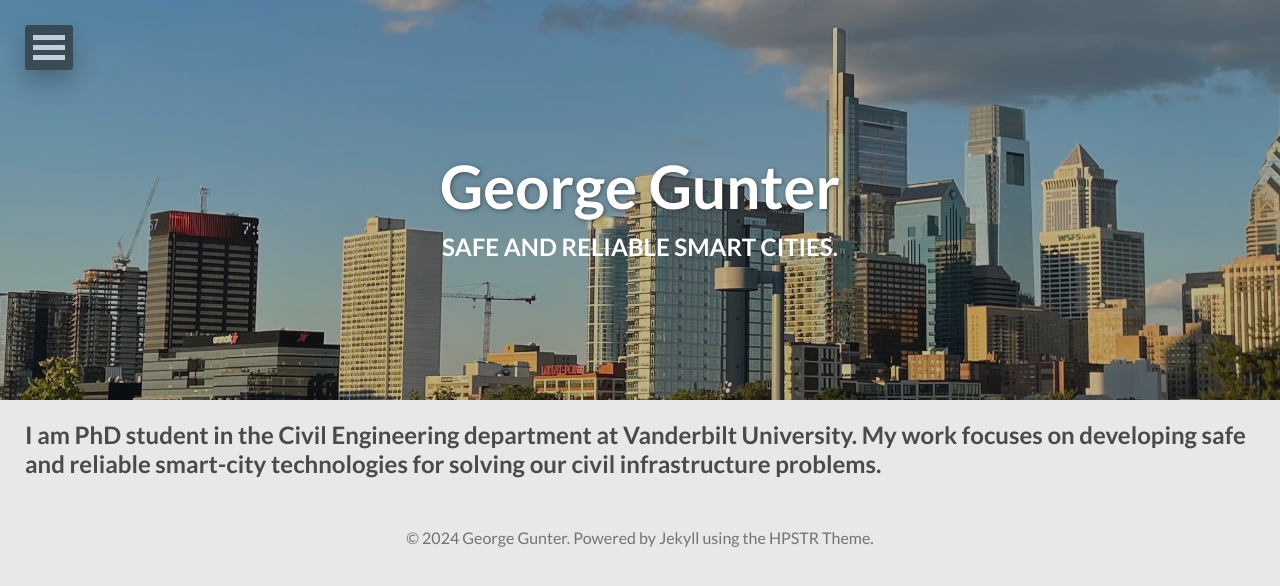
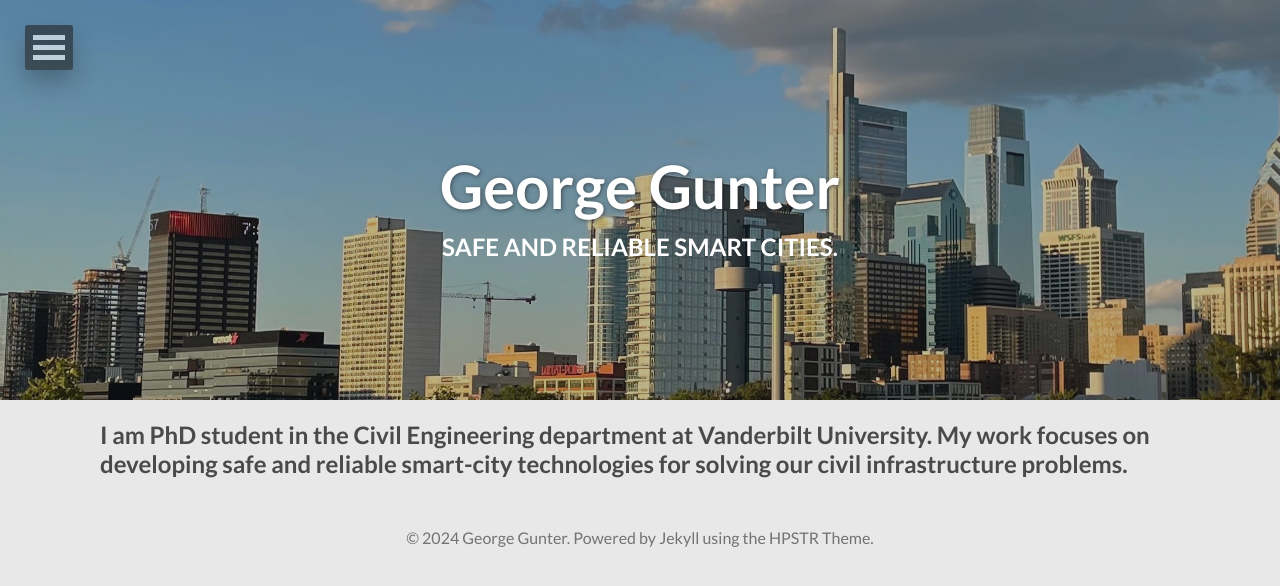
Before and after one commit to georgegunter/georgegunter.github.io, a Jekyll site: the page built from index.html, in a window 1280 px wide. Shown: the top 586 px of the page. Built offline with Jekyll 4.4.1, drawn with Linux system fonts in a browser that asks for light colours; nearby versions of some CDN libraries; the list of posts is cut into pages by our own code.

Commit message:
more alignment

```diff
--- a/_layouts/post-index-home.html
+++ b/_layouts/post-index-home.html
@@ -35,7 +35,7 @@
     </div><!-- /.secondary-image -->
   {% endif %}
   <div class="secondary-title">
-    <div class="secondary-title-wrap" style="padding-left: 25px; padding-right: 25px;">
+    <div class="secondary-title-wrap" style="padding-left: 100px; padding-right: 100px;">
 <!--      <h1>{{ page.sectitle }}</h1>-->
       <h2>{{ page.secdescription }}</h2>
     </div><!-- /.secondary-title-wrap -->
```
